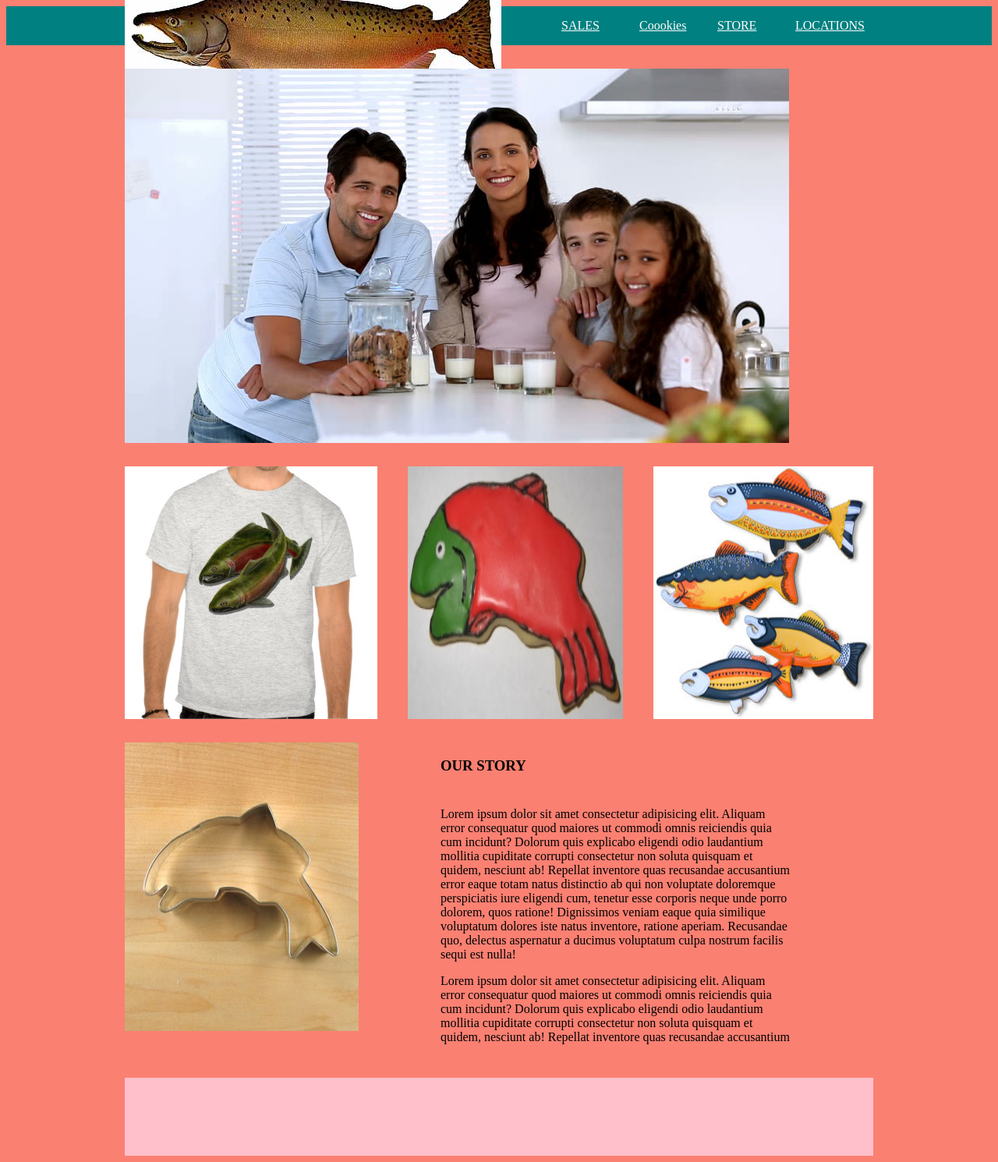
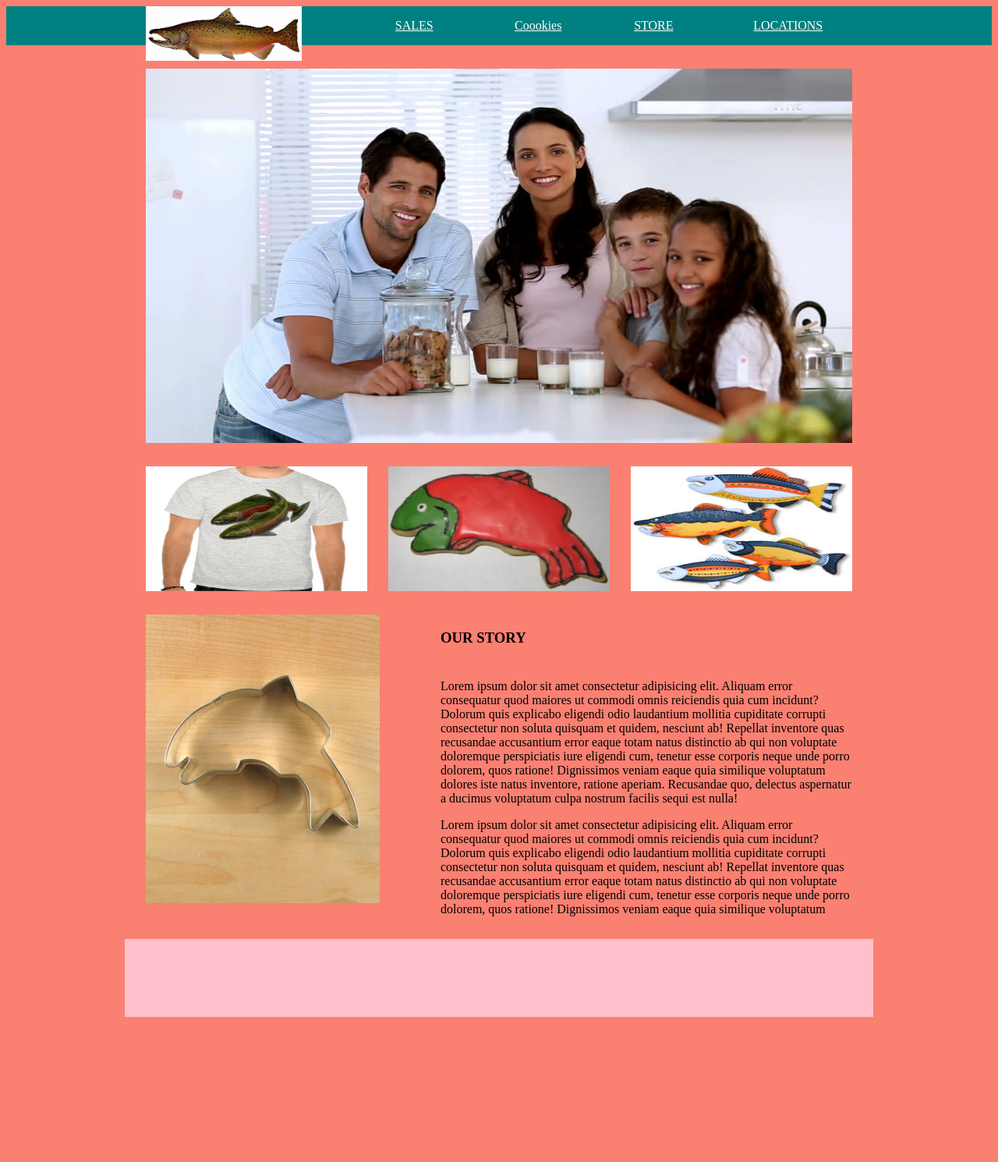
Before and after one commit to MOHAMMED9222/COOKIE-STAND, a plain HTML site: page index.html in a window 1280 px wide. Shown: the whole page at 78% size. After the commit the page ends 1317 px from the top, so only its background shows below. Drawn offline with Linux system fonts and the light colour scheme.

Commit message:
screenshot

```diff
--- a/styles.css
+++ b/styles.css
@@ -5,24 +5,26 @@
 header {
   background-color:teal;
   display: flex;
+  justify-content: center;
 }
 nav {
   display: flex;
   height: 50px;
   justify-content: space-between;
   flex-wrap: nowrap;
- align-items: center;
   flex-direction: row;
-  width: 960px;
+  width: 906px;
   margin: auto;
   color: turquoise;
 }
 
 ul {
   display: flex;
-  justify-content: center;
+  justify-content: space-around;
   flex-wrap: nowrap;
 align-items: flex-start;
+width: 850px;
+
 
 }
 
@@ -36,8 +38,8 @@ display: flex;
 
 main {
   background-color: salmon;
-  width: 960px;
-  margin: 30px auto 30px;
+  width: 906px;
+  margin: 30px auto 0;
   flex-wrap: wrap;
   display: flex;
   justify-content: space-between;
@@ -110,3 +112,35 @@ color: black;
  body {
   background-color: salmon;
  }
+
+div {
+  display: block;
+  justify-content: flex-end;
+  width: 530px;
+  height: 510px;
+}
+
+#chinook {
+  height: 70px;
+  width: 200px;
+}
+
+#frost {
+  height: 160px;
+  width: 284px;
+}
+
+#shirt {
+  height: 160px;
+  width: 284px
+}
+
+#fish {
+  height: 160px;
+  width: 284px
+}
+
+#hero {
+  height: 480px;
+  width: 960px;
+}
```
Also changed, not shown: index.html (+1 -1 lines), 3 other files.
